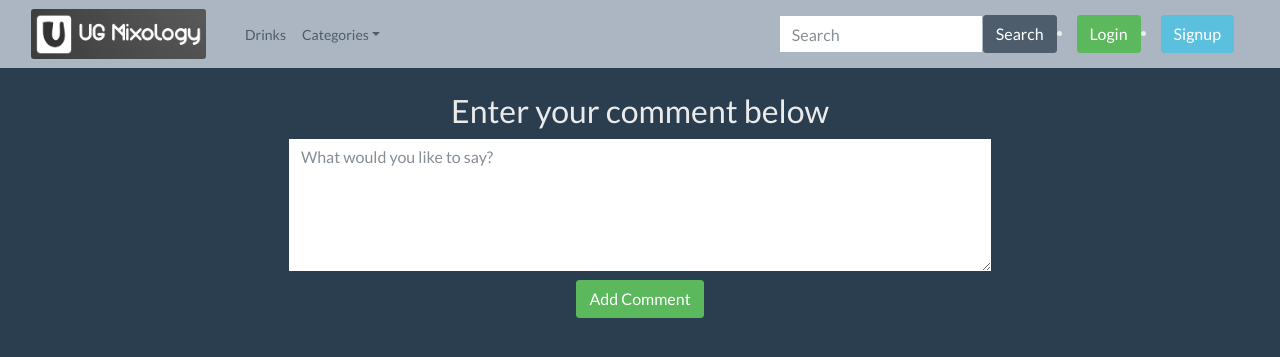
After one commit to Brinzkii/Capstone-Project, a Flask app: page /1/comment/add in a window 1280 px wide. The commit adds this page. Shown: the top 357 px of the page. Run offline with Flask 3, Linux system fonts and the light colour scheme; some libraries are stand-ins or nearby versions.

Commit message:
add comment functionality

```diff
--- a/app.py
+++ b/app.py
@@ -1,4 +1,5 @@
 from flask import Flask, render_template, request, flash, redirect, session, g
+from better_profanity import profanity
 from sqlalchemy.exc import IntegrityError
 from models import (
     connect_db,
@@ -20,6 +21,7 @@ from forms import (
     SearchForm,
     DrinkForm,
     IngredientsForm,
+    CommentForm,
 )
 
 app = Flask(__name__)
@@ -205,8 +207,8 @@ def add_favorite(drink_id):
         flash("Drink successfully added to favorites!", "success")
         return redirect(f"/{drink_id}")
     else:
-        flash("You must be logged in to add favorites!", "danger")
-        return redirect("/")
+        flash("You must be logged in to add favorites!", "warning")
+        return redirect("/login")
 
 
 @app.route("/favorite/delete/<int:drink_id>")
@@ -221,11 +223,53 @@ def delete_favorite(drink_id):
         db.session.delete(f)
         db.session.commit()
 
-        flash("Drink successfully deleted from favorites", "warning")
+        flash("Drink successfully deleted from favorites", "success")
         return redirect(f"/profile/{g.user.id}")
     else:
-        flash("You must be logged in to add favorites!", "danger")
-        return redirect("/")
+        flash("You must be logged in to add favorites!", "warning")
+        return redirect("/login")
+
+
+@app.route("/<int:drink_id>/comment/add", methods=["GET", "POST"])
+def add_comment(drink_id):
+    """If loggged in add user comment and censor profanity"""
+
+    form = CommentForm()
+
+    if form.validate_on_submit():
+        if g.user:
+            censored = profanity.censor(form.comment.data)
+            c = Comment(user_id=g.user.id, drink_id=drink_id, comment=censored)
+
+            db.session.add(c)
+            db.session.commit()
+
+            flash(f"Your comment was added, {g.user.username}!", "success")
+            return redirect(f"/{drink_id}")
+        else:
+            flash("You must be logged in to leave comments!", "warning")
+            return redirect("/login")
+    else:
+        return render_template("add-comment.html", form=form)
+
+
+@app.route("/<int:comment_id>/delete")
+def delete_comment(comment_id):
+    """If logged in delete comment"""
+
+    c = Comment.query.get_or_404(comment_id)
+
+    if g.user.id == c.user_id:
+        db.session.delete(c)
+        db.session.commit()
+
+        flash("Your comment has now been deleted!", "success")
+        return redirect(f"/{c.drink_id}")
+    else:
+        flash(
+            "You must be logged in and the author of a comment to delete it!", "warning"
+        )
+        return redirect("/login")
 
 
 #################################### Drink Routes ####################################
@@ -404,6 +448,7 @@ def show_drink_details(drink_id):
         "drink-details.html",
         drink=drink,
         ingredients=ingredients,
+        User=User,
         Ingredient=Ingredient,
         DrinkPost=DrinkPost,
     )
--- a/forms.py
+++ b/forms.py
@@ -79,3 +79,9 @@ class IngredientsForm(FlaskForm):
     measurement14 = StringField("Measurement")
     ingredient15 = SelectField("Ingredient")
     measurement15 = StringField("Measurement")
+
+
+class CommentForm(FlaskForm):
+    """Form for adding comment to drink recipe"""
+
+    comment = TextAreaField("What would you like to say?", validators=[DataRequired()])
--- a/models.py
+++ b/models.py
@@ -178,6 +178,8 @@ class Comment(db.Model):
 
     user = db.relationship("User", backref="comments")
 
+    drink = db.Relationship("Drink", backref="comments")
+
 
 class DrinkPost(db.Model):
     """Model for tracking drinks added by users"""
--- a/static/style.css
+++ b/static/style.css
@@ -35,6 +35,14 @@ i.bi-dash-circle:hover {
     color: red;
 }
 
+i.bi-trash {
+    color: #2b3e50
+}
+
+i.bi-x-lg {
+    position: fixed;
+}
+
 .title-und {
     text-decoration: underline;
 }
--- /dev/null
+++ b/templates/add-comment.html
@@ -0,0 +1,19 @@
+{% extends 'base.html' %} {% block content %}
+
+<div class="row justify-content-md-center text-center mt-4">
+	<div class="col-md-9 col-lg-7">
+		<h2 class="mb-2">Enter your comment below</h2>
+		<form method="POST" id="add_comment_form">
+			<div class="col-12">
+				{{ form.hidden_tag() }} {% for field in form if field.widget.input_type != 'hidden' %} {% for error in
+				field.errors %}
+				<span class="text-danger">{{ error }}</span>
+				{% endfor %} {{ field(placeholder=field.label.text, class="form-control", rows='5') }} {% endfor %}
+			</div>
+
+			<button class="btn btn-success mt-2">Add Comment</button>
+		</form>
+	</div>
+</div>
+
+{% endblock %}
--- a/templates/base.html
+++ b/templates/base.html
@@ -99,7 +99,15 @@
 		</nav>
 
 		{% for category, message in get_flashed_messages(with_categories=True) %}
-		<div class="alert alert-{{ category }} text-center">{{ message }}</div>
+		<div class="alert alert-dismissable alert-{{ category }} text-center mb-0 pb-1 pt-1 pl-0 pr-0">
+			<div class="container row justify-content-start" style="position: fixed">
+				<button type="button" class="btn btn-close" data-bs-theme="dark" data-bs-dismiss="alert">
+					<i class="bi bi-x-lg"></i>
+				</button>
+			</div>
+			<h3 class="alert-heading">{{category.capitalize()}}</h3>
+			<p class="mb-0">{{message}}</p>
+		</div>
 		{% endfor %} {% block content %} {% endblock %}
 
 		<script
```
Also changed, not shown: templates/drink-details.html (+23 -0 lines).
